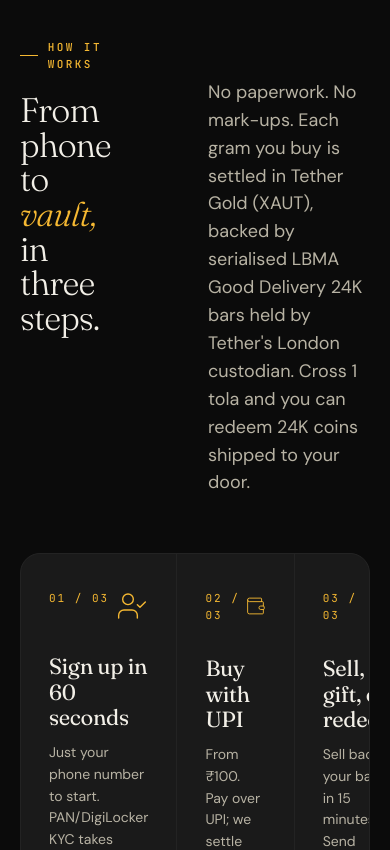
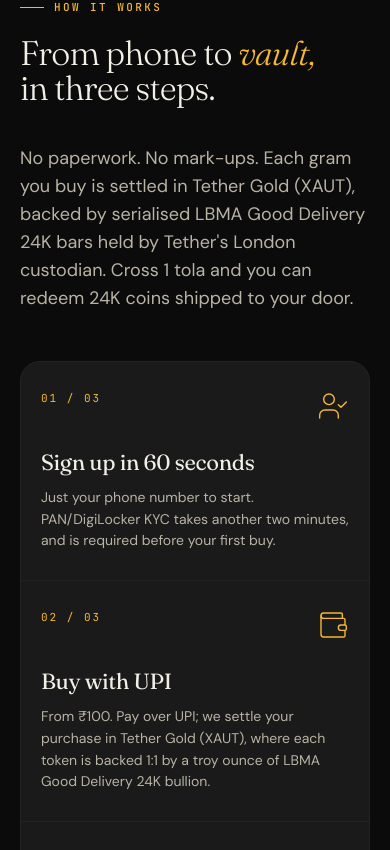
Before and after one commit to sarthakxau/goldfi-website, a React (Vite) app: page / in a window 390 px wide. Shown: the part 934-1784 px from the top of the page. Built offline with nearby package versions, Linux system fonts and the light colour scheme.

Commit message:
feat(how-it-works): responsive header and step grid

```diff
--- a/src/features/landing/sections.jsx
+++ b/src/features/landing/sections.jsx
@@ -11,30 +11,30 @@
     { n: '03', t: 'Sell, gift, or redeem', d: 'Sell back to your bank in 15 minutes. Send grams to anyone via a link. Redeem 24K coins or jewellery once you cross 1 tola from your nearest Jeweller.', icon: 'send' },
   ];
   return (
-    <section id="product" style={{ padding: '120px 0', position: 'relative' }}>
+    <section id="product" className="gf-section" style={{ position: 'relative' }}>
       <div className="gf-container">
-        <div style={{ display: 'grid', gridTemplateColumns: '0.8fr 1.2fr', gap: 80, alignItems: 'start', marginBottom: 56 }}>
+        <div className="gf-split-bias" style={{ alignItems: 'start', marginBottom: 48 }}>
           <div>
             <Reveal><div className="gf-eyebrow" style={{ marginBottom: 20 }}>How it works</div></Reveal>
             <Reveal delay={80}><h2 className="gf-h2">From phone to <em>vault,</em><br />in three steps.</h2></Reveal>
           </div>
           <Reveal delay={160}>
-            <p className="gf-lede" style={{ paddingTop: 40 }}>
+            <p className="gf-lede gf-howitworks-lede">
               No paperwork. No mark-ups. Each gram you buy is settled in Tether Gold (XAUT), backed by serialised LBMA Good Delivery 24K bars held by Tether's London custodian. Cross 1 tola and you can redeem 24K coins shipped to your door.
             </p>
           </Reveal>
         </div>
-        <div style={{ display: 'grid', gridTemplateColumns: 'repeat(3, 1fr)', gap: 1, background: 'var(--border)', border: '1px solid var(--border)', borderRadius: 20, overflow: 'hidden' }}>
+        <div className="gf-cols-3-flat" style={{ gap: 1, background: 'var(--border)', border: '1px solid var(--border)', borderRadius: 20, overflow: 'hidden' }}>
           {steps.map((s, i) => (
             <Reveal key={s.n} delay={i * 100}>
               <div style={{
-                background: 'var(--surface)', padding: '36px 28px 32px', height: '100%',
-                position: 'relative', minHeight: 280,
+                background: 'var(--surface)', padding: '28px 20px', height: '100%',
+                position: 'relative',
                 transition: 'background 200ms',
               }}
               onMouseEnter={(e) => e.currentTarget.style.background = 'var(--surface-elevated)'}
               onMouseLeave={(e) => e.currentTarget.style.background = 'var(--surface)'}>
-                <div style={{ display: 'flex', justifyContent: 'space-between', alignItems: 'flex-start', marginBottom: 32 }}>
+                <div style={{ display: 'flex', justifyContent: 'space-between', alignItems: 'flex-start', marginBottom: 28 }}>
                   <div className="font-mono" style={{ fontSize: 11, color: 'var(--gold-bright)', letterSpacing: '0.18em' }}>{s.n} / 03</div>
                   <StepIcon kind={s.icon} />
                 </div>
--- a/src/styles.css
+++ b/src/styles.css
@@ -765,6 +765,9 @@
   .gf-vault-chip--receipt { bottom: 0; left: -4%;  width: 240px; }
 }
 
+.gf-howitworks-lede { padding-top: 0; }
+@media (min-width: 1024px) { .gf-howitworks-lede { padding-top: 40px; } }
+
 @media (prefers-reduced-motion: reduce) {
   *, *::before, *::after { animation-duration: 0.01ms !important; transition-duration: 0.01ms !important; }
 }
```
